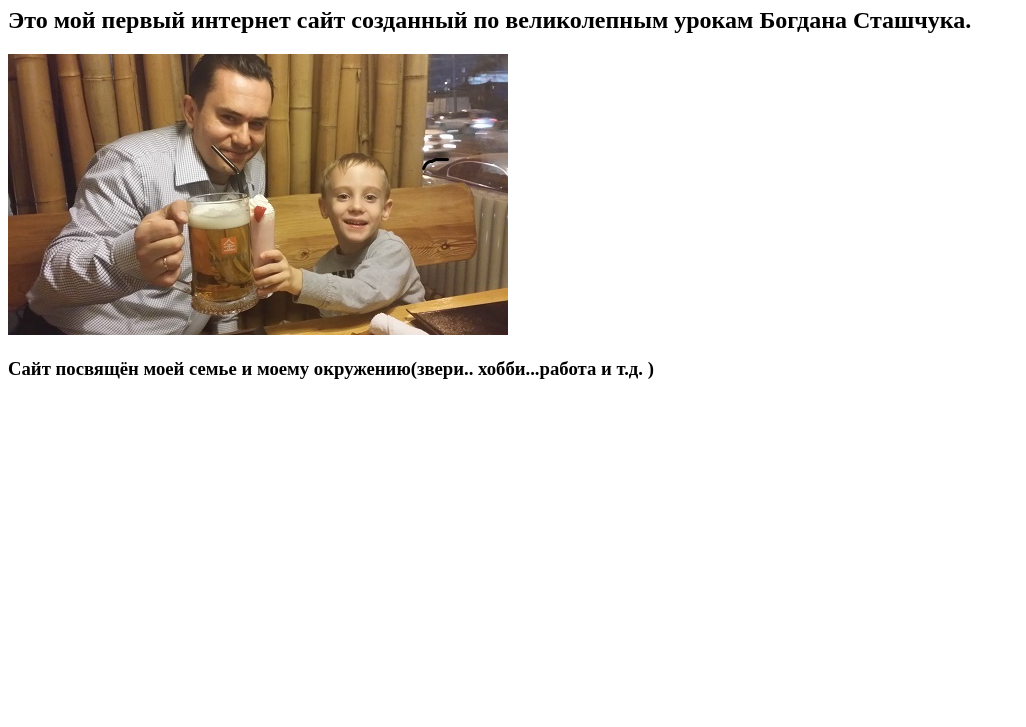
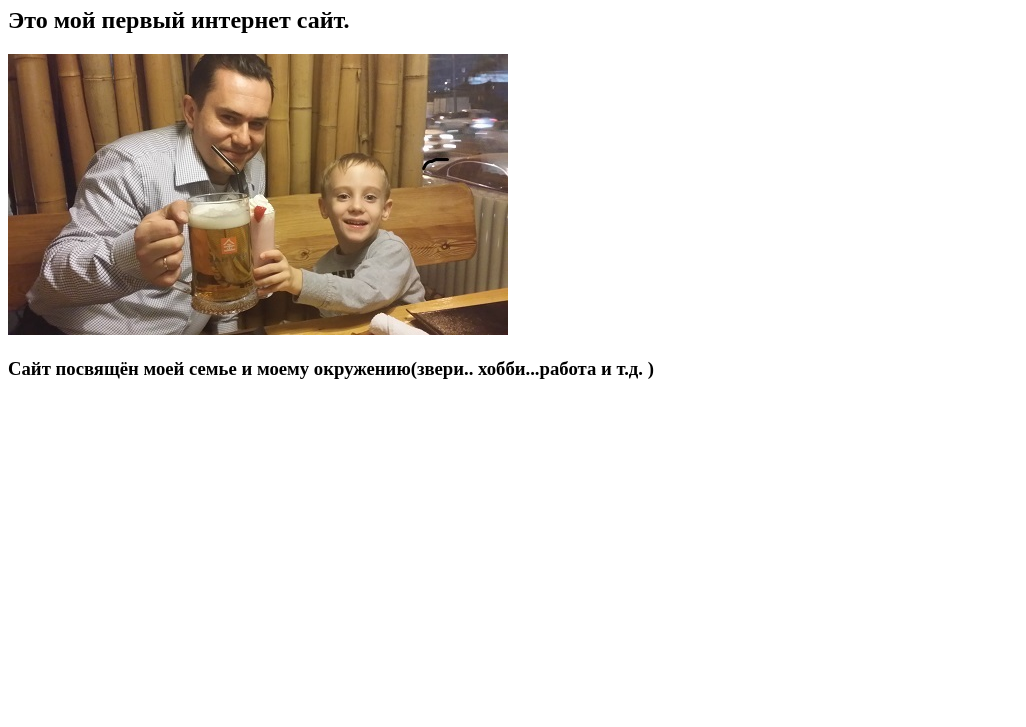
Before and after one commit to vad1010/My-family, a plain HTML site: page index.html in a window 1280 px wide. Shown: the part 73-800 px from the top of the page, without its empty margins (0-1026 px from the left). Drawn offline with Linux system fonts and the light colour scheme.

Commit message:
Update index.html

```diff
--- a/index.html
+++ b/index.html
@@ -7,7 +7,7 @@
 </head>
 <body>
     <h1>Привет!</h1>
-    <h2>Это мой первый интернет сайт созданный по великолепным урокам Богдана Сташчука.</h2>
+    <h2>Это мой первый интернет сайт.</h2>
     <img src="1.jpg" class="rounded-img" alt="Мои фото" />
 
     <h3>Сайт посвящён моей семье и моему окружению(звери.. хобби...работа и т.д. )
```
